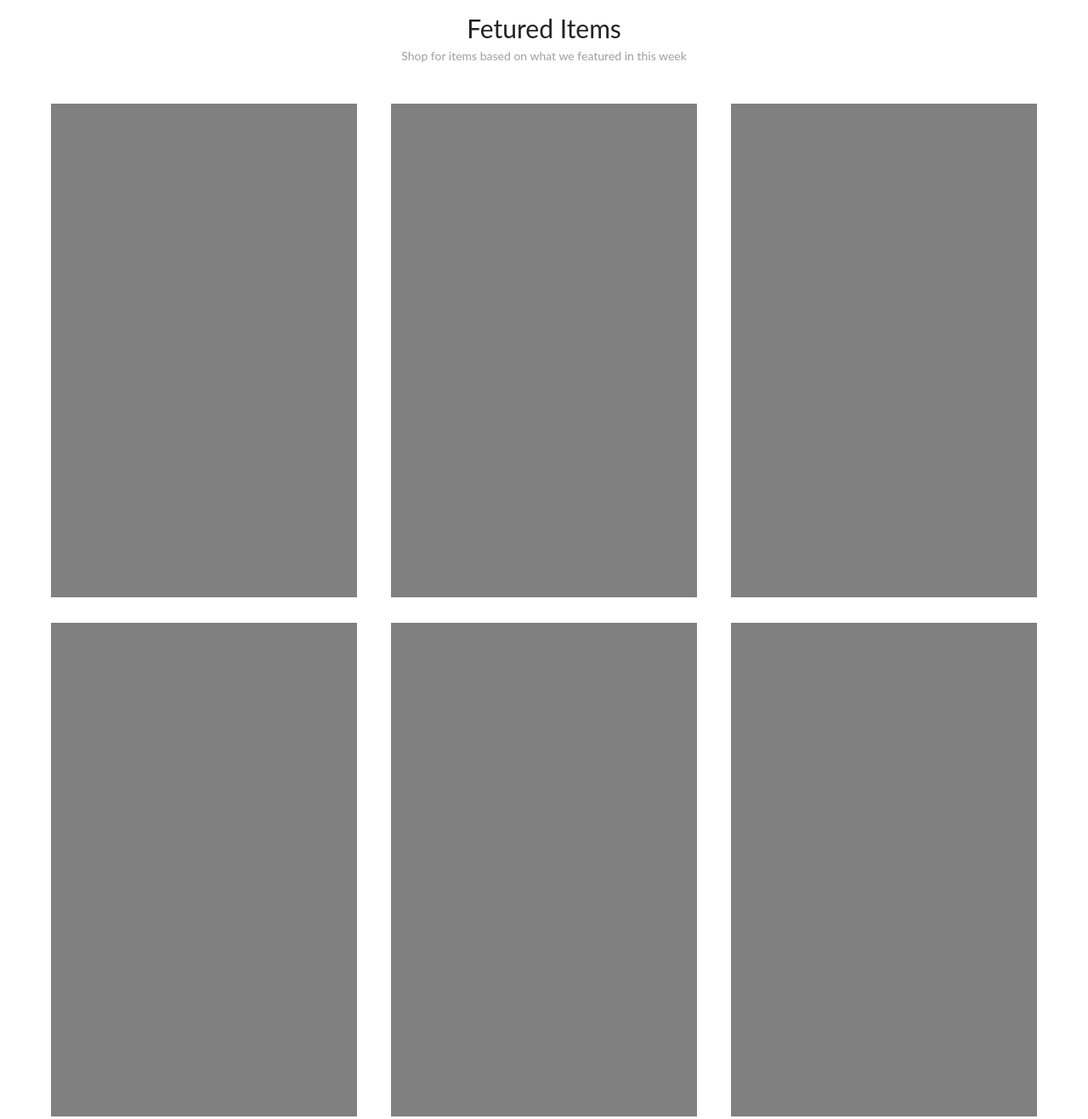
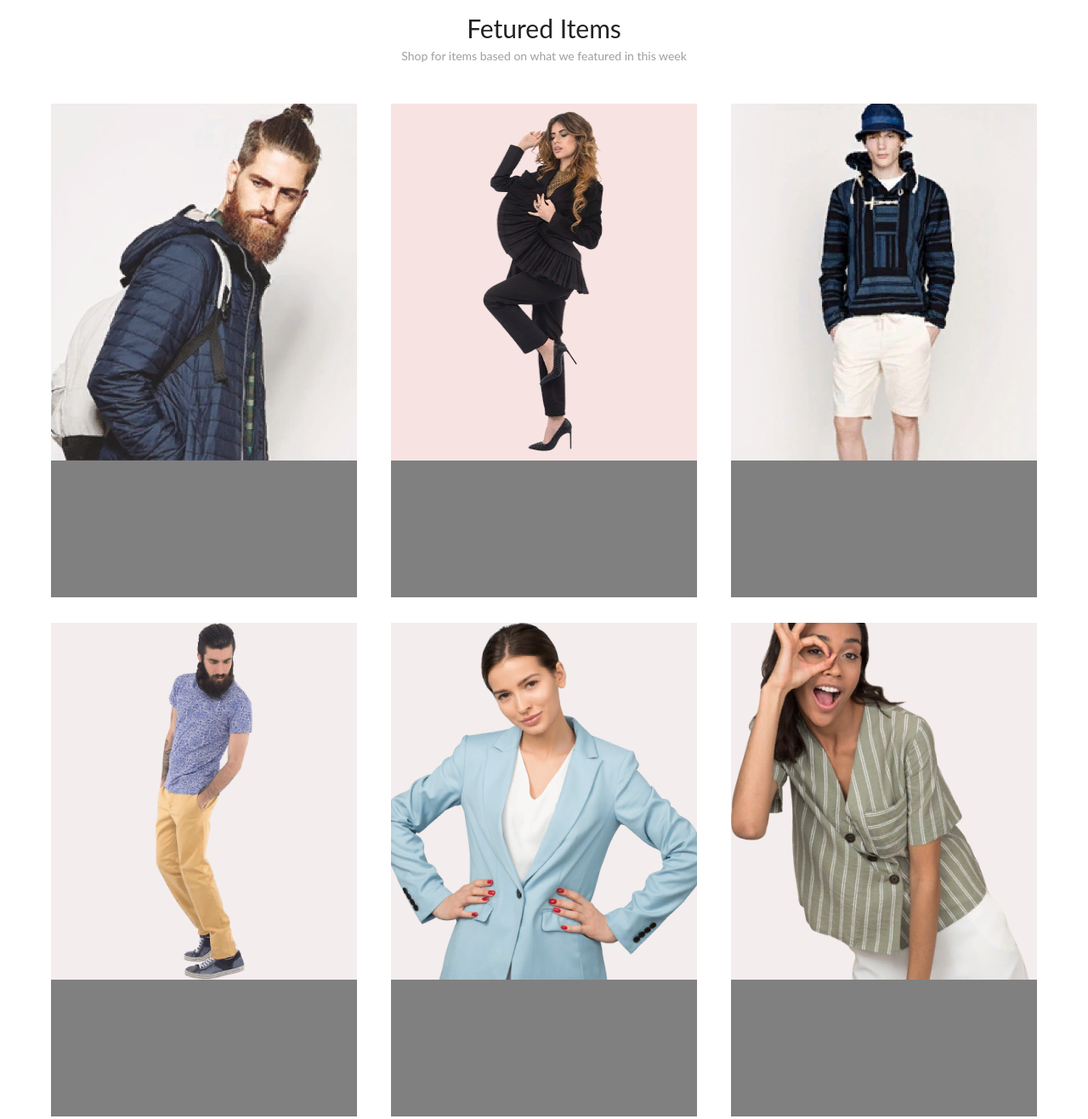
Before and after one commit to MarinaT-10/online-store, a plain HTML site: page index.html in a window 1280 px wide. Shown: the part 1460-2777 px from the top of the page at 85% size. Drawn offline with Linux system fonts and the light colour scheme.

Commit message:
Добавили в карточки изображения

```diff
--- a/index.html
+++ b/index.html
@@ -66,12 +66,24 @@
             <h2>Fetured Items</h2>
             <p class="card__text">Shop for items based on what we featured in this week</p>
             <div class="card__box">
-                <div class="card"></div>
-                <div class="card"></div>
-                <div class="card"></div>
-                <div class="card"></div>
-                <div class="card"></div>
-                <div class="card"></div>
+                <div class="card">
+                    <img src="img/card_1.png" alt="card-1">
+                </div>
+                <div class="card">
+                    <img src="img/card_2.png" alt="card-2">
+                </div>
+                <div class="card">
+                    <img src="img/card_3.png" alt="card-3">
+                </div>
+                <div class="card">
+                    <img src="img/card_4.png" alt="card-4">
+                </div>
+                <div class="card">
+                    <img src="img/card_5.png" alt="card-5">
+                </div>
+                <div class="card">
+                    <img src="img/card_6.png" alt="card-6">
+                </div>
             </div>
 
         </div>
```
Also changed, not shown: img/card_1.png (added), img/card_2.png (added), img/card_3.png (added), img/card_4.png (added), img/card_5.png (added), img/card_6.png (added).
